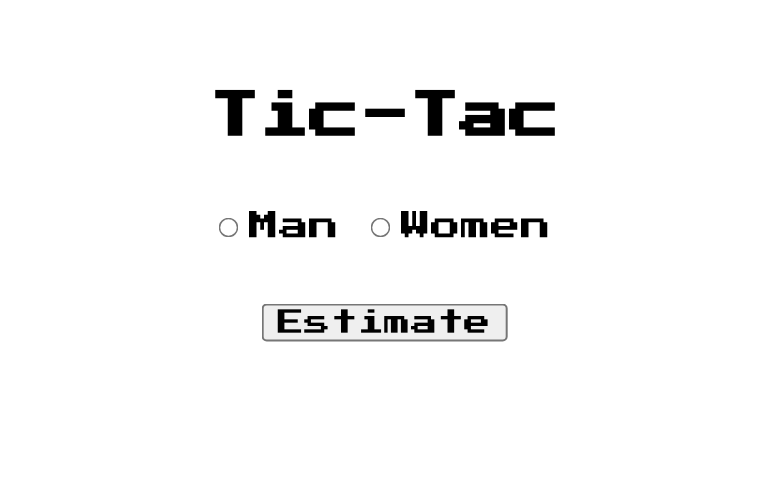
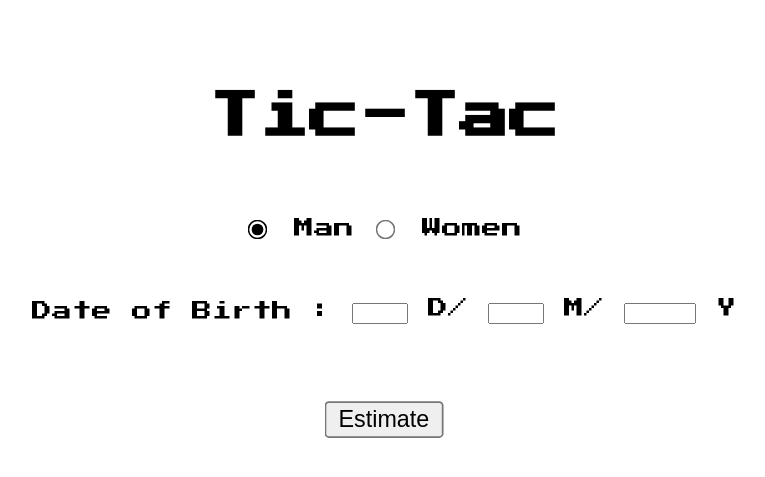
Before and after one commit to 13PoPaul/Tic-Tac, a Spring Boot app: page / in a window 1280 px wide. Shown: the top 477 px of the page, without its empty margins (256-1021 px from the left). Run offline with Spring Boot 4, Linux system fonts and the light colour scheme.

Commit message:
Ajout fichier CSS + Tentative envoie de la date de naissance

```diff
--- a/app/src/main/java/com/tictac/ControllerWeb.java
+++ b/app/src/main/java/com/tictac/ControllerWeb.java
@@ -17,7 +17,11 @@ public class ControllerWeb
         return "index";
     }
     @PostMapping("/result") // 2. On récupère les données du formulaire
-    public String result(@RequestParam("Sex") int sex, Model model)
+    public String result(@RequestParam("Sex") int sex,
+    @RequestParam("DateBirthSelectionD") int D,
+    @RequestParam("DateBirthSelectionM") int M,
+    @RequestParam("DateBirthSelectionY") int Y,
+     Model model)
     {
         if (sex == 1)
         {
@@ -26,6 +30,10 @@ public class ControllerWeb
         else sex = 75;
 
         model.addAttribute("NumberYears", sex);
+
+        model.addAttribute("DateBirthSelectionD", D);
+        model.addAttribute("DateBirthSelectionM", M);
+        model.addAttribute("DateBirthSelectionY", Y);
         return "result";
     }
 
--- /dev/null
+++ b/app/src/main/resources/static/style.css
@@ -0,0 +1,21 @@
+/* style.css */
+
+body
+{
+    /* 1. La police principale */
+    font-family: 'Press Start 2P', cursive;
+
+    /* 2. Une couleur de fond pour toute la page (optionnel) */
+    background-color: white;
+
+    /* 3. La couleur du texte par défaut */
+    color: black;
+
+    /* 4. Pour centrer tout le texte par défaut */
+    text-align: center;
+
+    /* Taille de la police par défaut */
+    font-size: 20px;
+
+
+}
--- a/app/src/main/resources/templates/index.html
+++ b/app/src/main/resources/templates/index.html
@@ -3,25 +3,41 @@
 <head>
     <title>Tic-Tac</title>
 
-
     <link rel="preconnect" href="https://fonts.googleapis.com">
     <link rel="preconnect" href="https://fonts.gstatic.com" crossorigin>
     <link href="https://fonts.googleapis.com/css2?family=Press+Start+2P&display=swap" rel="stylesheet">
+    <link rel="stylesheet" th:href="@{/style.css}">
+
+    <style>
+        input:invalid
+        {
+            background-color: lightpink;
+        }
+    </style>
 </head>
 <body style="background-color: white; color: black; text-align: center; padding-top: 50px;">
 
-    <h1 style="color: #000; font-size: 50px; font-family: 'Press Start 2P';"> Tic-Tac </h1>
+    <h1 style="font-size: 50px;"> Tic-Tac </h1>
     <br><br>
     <form type ="submit" method ="post" action="/result">
 
-        <input type = "radio" id="man" name="Sex" value="1" style="accent-color: black; transform: scale(1.5); margin-right: 10px;  vertical-align: middle;" >
-        <label for="man" style = "font-size: 30px; font-family: 'Press Start 2P';  vertical-align: middle; "> Man </label>
+        <input type = "radio" id="man" name="Sex" value="1" checked style="accent-color: black; transform: scale(1.5); margin-right: 10px;  vertical-align: middle; ;" >
+        <label for="man" style = "vertical-align: middle;"> Man </label>
 
         <input type = "radio" id="women" name="Sex" value="0" style="accent-color: black; transform: scale(1.5); margin-right: 10px;  vertical-align: middle;">
-        <label for="women" style = "font-size: 30px; font-family: 'Press Start 2P'; vertical-align: middle;"> Women </label>
+        <label for="women" style = "vertical-align: middle;"> Women </label>
 
+        <br><br><br><br>
+
+        <label for="DateBirthSelectionD" style = "vertical-align: middle;"> Date of Birth :</label>
+        <input type = "number" id = "DateBirthSelectionD" name = "Age" min = "0" max = "31" >
+        D/
+        <input type = "number" id = "DateBirthSelectionM" name = "Age" min = "1" max = "12" >
+        M/
+        <input type = "number" id = "DateBirthSelectionY" name = "Age" min = "1900" max = "2026" >
+        Y
         <br><br><br><br><br>
-        <button type = "submit" style ="cursor: pointer; font-family: 'Press Start 2P'; transform: scale(2);"> Estimate </button>
+        <button type = "submit" style ="cursor: pointer; transform: scale(1.75);"> Estimate </button>
     </form>
 </body>
 </html>
```
Also changed, not shown: app/src/main/resources/templates/result.html (+8 -7 lines).
